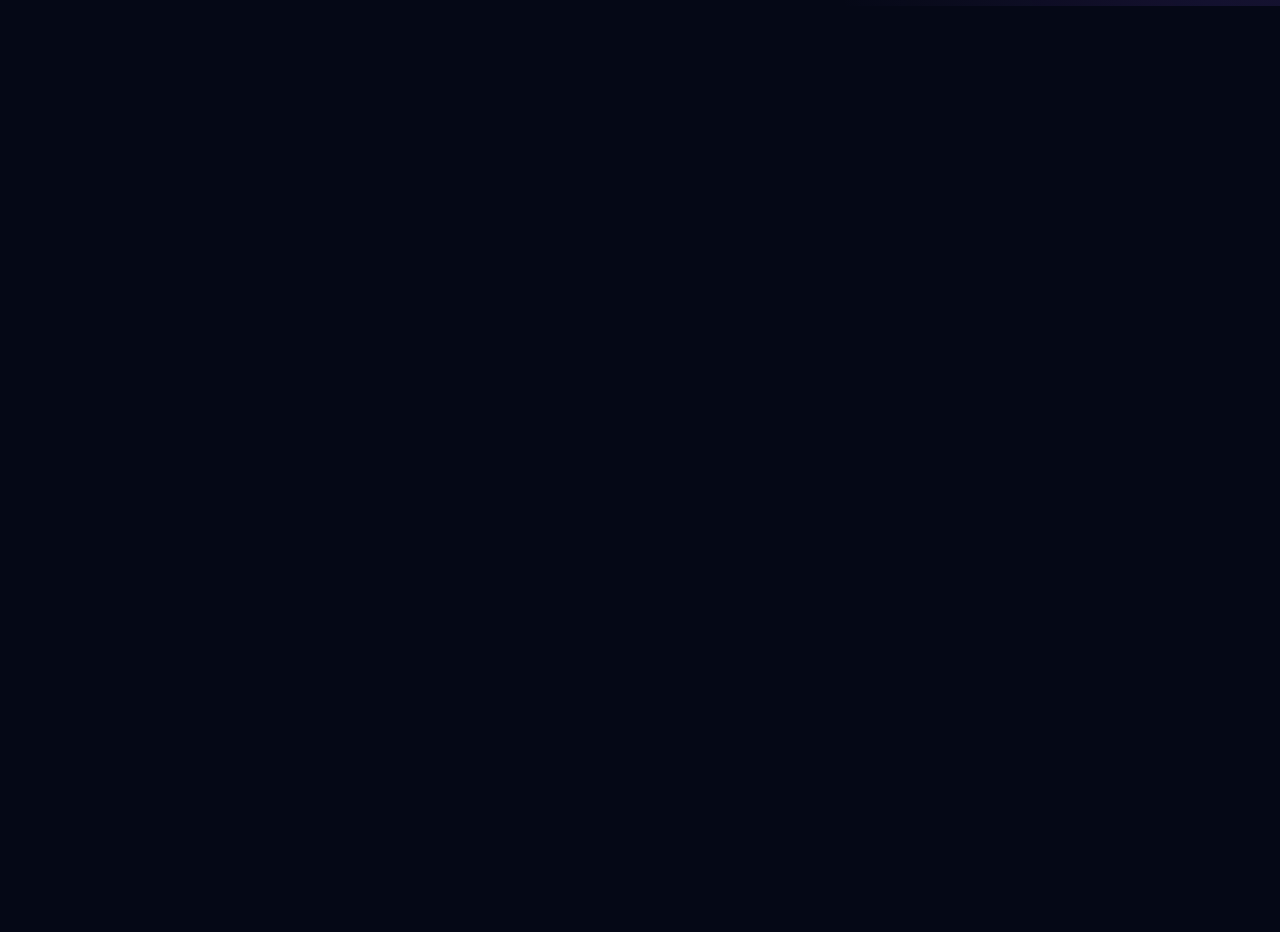
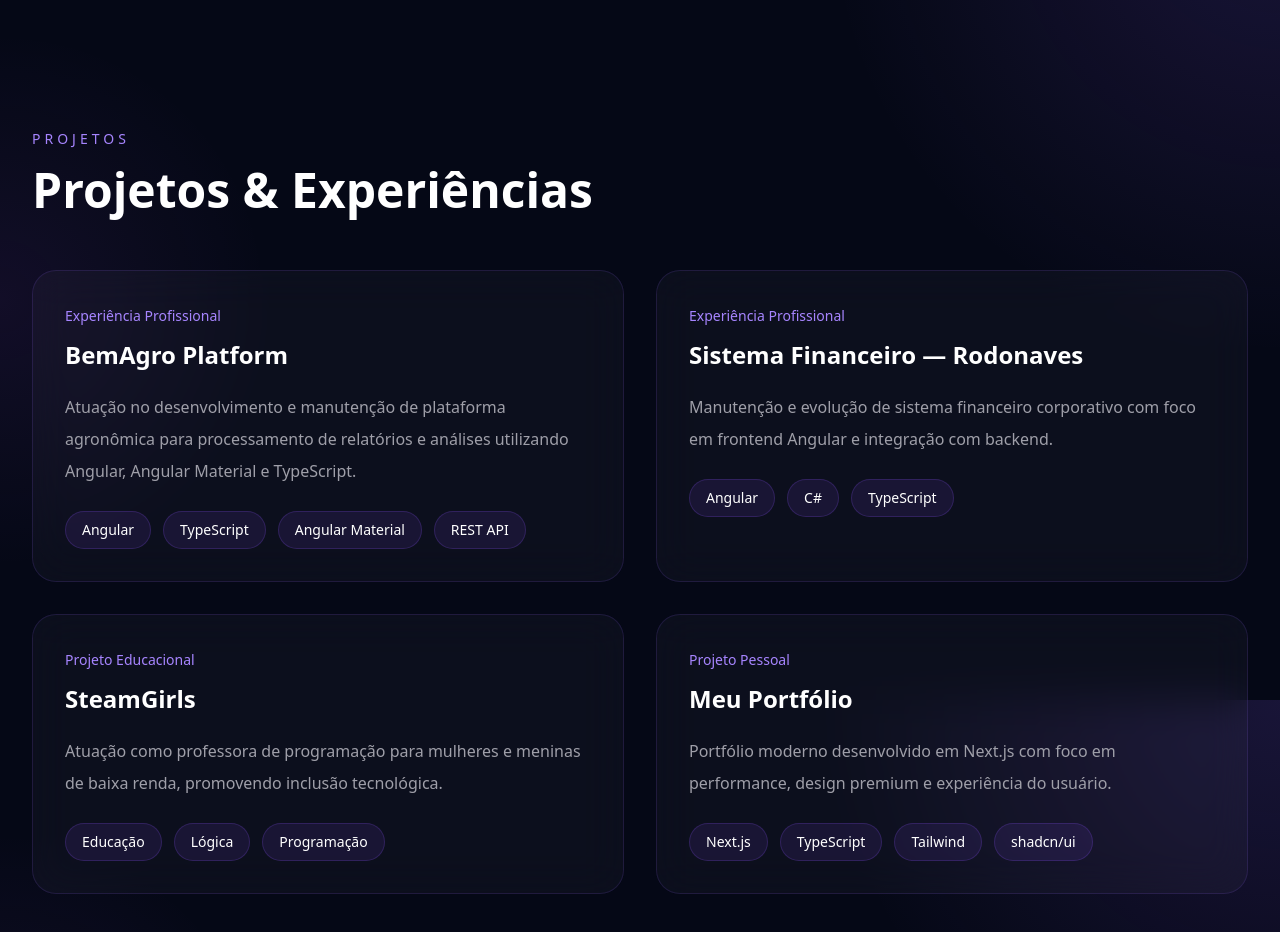
Before and after one commit to deiacristina/portfolio-andreia, a Next.js app: page / in a window 1280 px wide. Shown: the part 3300-4232 px from the top of the page. Before the commit the page ends 3306 px from the top, so only its background shows below. Built offline with nearby package versions, Linux system fonts and the light colour scheme.

Commit message:
feat: add projects section

```diff
--- a/src/app/page.tsx
+++ b/src/app/page.tsx
@@ -2,6 +2,7 @@ import { About } from "@/components/about";
 import { Experience } from "@/components/experience";
 import { Hero } from "@/components/hero";
 import { Navbar } from "@/components/navbar";
+import { Projects } from "@/components/projects";
 import { TechStack } from "@/components/techStack";
 
 export default function Home() {
@@ -12,6 +13,7 @@ export default function Home() {
       <About />
       <TechStack />
       <Experience />
+      <Projects />
     </main>
   );
 }
--- a/src/components/projects.tsx
+++ b/src/components/projects.tsx
@@ -0,0 +1,118 @@
+const projects = [
+  {
+    title: "BemAgro Platform",
+    category: "Experiência Profissional",
+    description:
+      "Atuação no desenvolvimento e manutenção de plataforma agronômica para processamento de relatórios e análises utilizando Angular, Angular Material e TypeScript.",
+
+    stack: [
+      "Angular",
+      "TypeScript",
+      "Angular Material",
+      "REST API",
+    ],
+  },
+
+  {
+    title: "Sistema Financeiro — Rodonaves",
+    category: "Experiência Profissional",
+    description:
+      "Manutenção e evolução de sistema financeiro corporativo com foco em frontend Angular e integração com backend.",
+
+    stack: [
+      "Angular",
+      "C#",
+      "TypeScript",
+    ],
+  },
+
+  {
+    title: "SteamGirls",
+    category: "Projeto Educacional",
+    description:
+      "Atuação como professora de programação para mulheres e meninas de baixa renda, promovendo inclusão tecnológica.",
+
+    stack: [
+      "Educação",
+      "Lógica",
+      "Programação",
+    ],
+  },
+
+  {
+    title: "Meu Portfólio",
+    category: "Projeto Pessoal",
+    description:
+      "Portfólio moderno desenvolvido em Next.js com foco em performance, design premium e experiência do usuário.",
+
+    stack: [
+      "Next.js",
+      "TypeScript",
+      "Tailwind",
+      "shadcn/ui",
+    ],
+  },
+];
+
+export function Projects() {
+  return (
+    <section
+      id="projects"
+      className="section-spacing"
+    >
+      <div className="container-custom">
+
+        <div className="mb-14">
+
+          <span className="text-violet-400 uppercase tracking-[4px] text-sm">
+            Projetos
+          </span>
+
+          <h2 className="text-5xl font-bold mt-4">
+            Projetos & Experiências
+          </h2>
+
+        </div>
+
+        <div className="grid lg:grid-cols-2 gap-8">
+
+          {projects.map((project) => (
+            <div
+              key={project.title}
+              className="glass-card p-8 hover:border-violet-500 transition-all hover:-translate-y-1"
+            >
+
+              <span className="text-violet-400 text-sm">
+                {project.category}
+              </span>
+
+              <h3 className="text-2xl font-semibold mt-3">
+                {project.title}
+              </h3>
+
+              <p className="text-zinc-400 leading-8 mt-5">
+                {project.description}
+              </p>
+
+              <div className="flex flex-wrap gap-3 mt-6">
+
+                {project.stack.map((tech) => (
+                  <span
+                    key={tech}
+                    className="px-4 py-2 rounded-full bg-violet-500/10 border border-violet-500/20 text-sm"
+                  >
+                    {tech}
+                  </span>
+                ))}
+
+              </div>
+
+            </div>
+          ))}
+
+        </div>
+
+      </div>
+    </section>
+  );
+}
```
